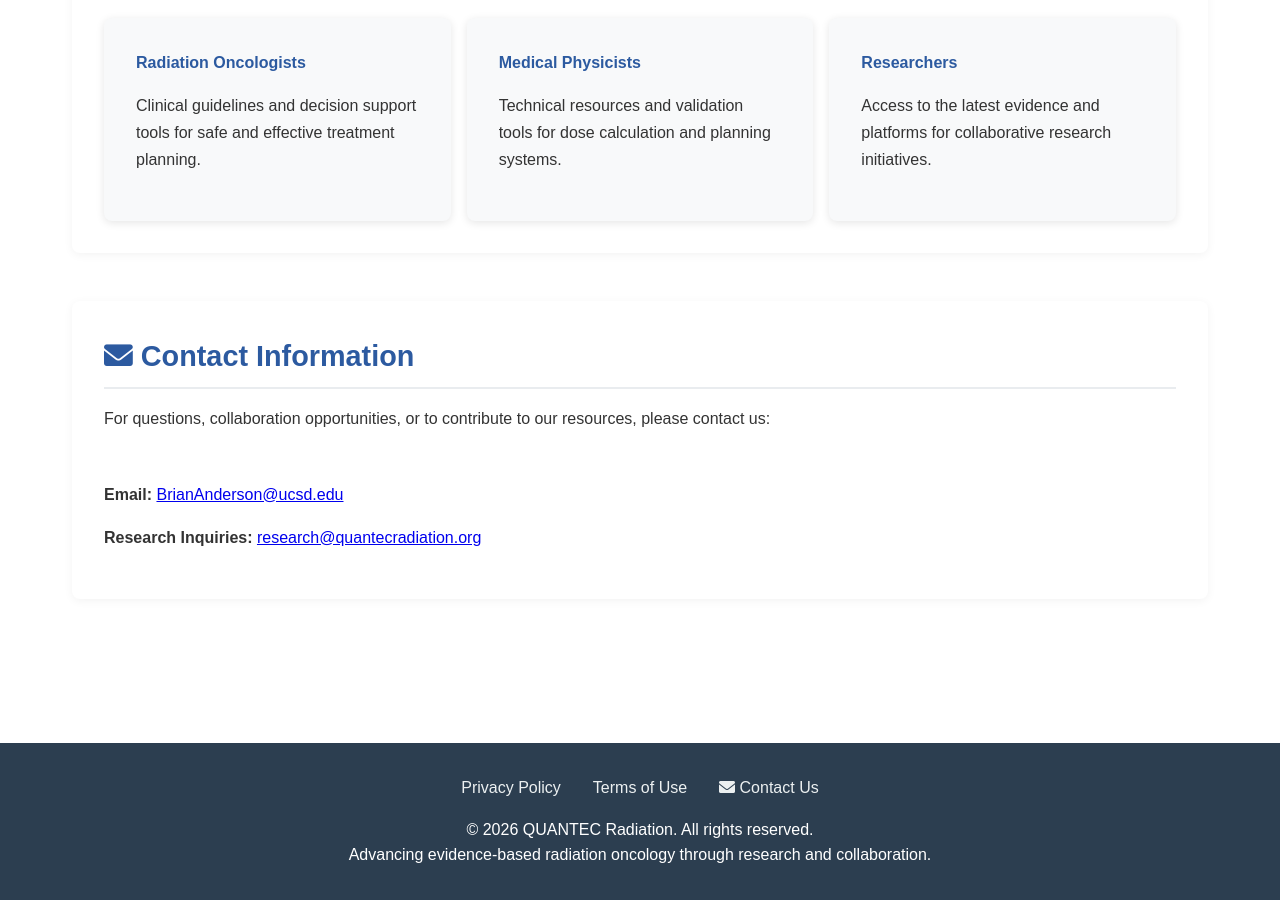
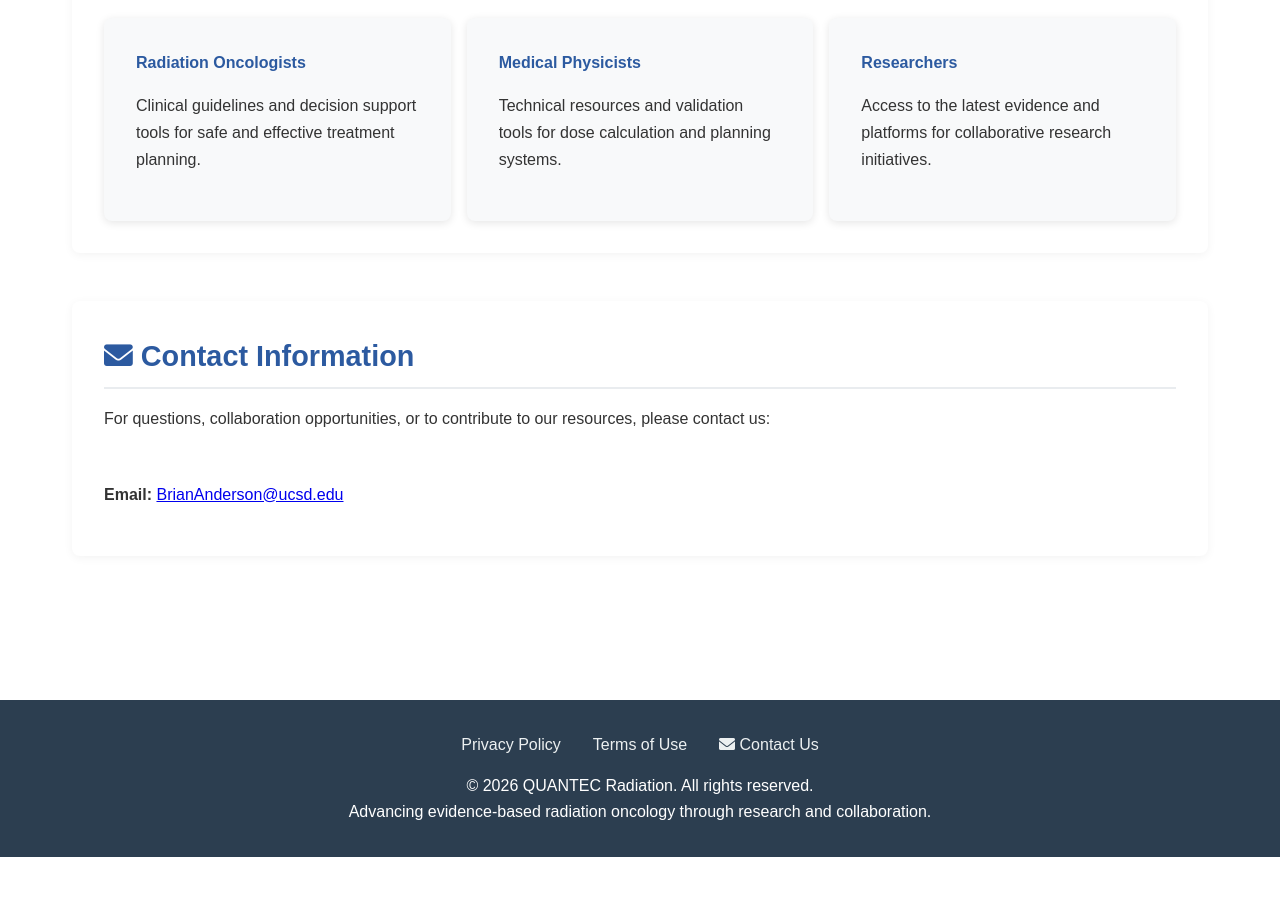
Before and after one commit to brianmanderson/QuantecWebSite, a Jekyll site: the page built from about.html, in a window 1280 px wide and 900 px high, scrolled down 1276 px. Built offline with Jekyll 4.4.1, drawn with Linux system fonts in a browser that asks for light colours; after the commit the page ends 2133 px from its top, so only the background shows below that.

```diff
--- a/about.html
+++ b/about.html
@@ -50,6 +50,5 @@ description: "Learn about our mission and the team behind QUANTEC Radiation reso
     <p>For questions, collaboration opportunities, or to contribute to our resources, please contact us:</p>
     <div class="mt-3">
         <p><strong>Email:</strong> <a href="mailto:BrianAnderson@ucsd.edu">BrianAnderson@ucsd.edu</a></p>
-        <p><strong>Research Inquiries:</strong> <a href="mailto:BrianAnderson@ucsd.edu">research@quantecradiation.org</a></p>
     </div>
 </section>
```
